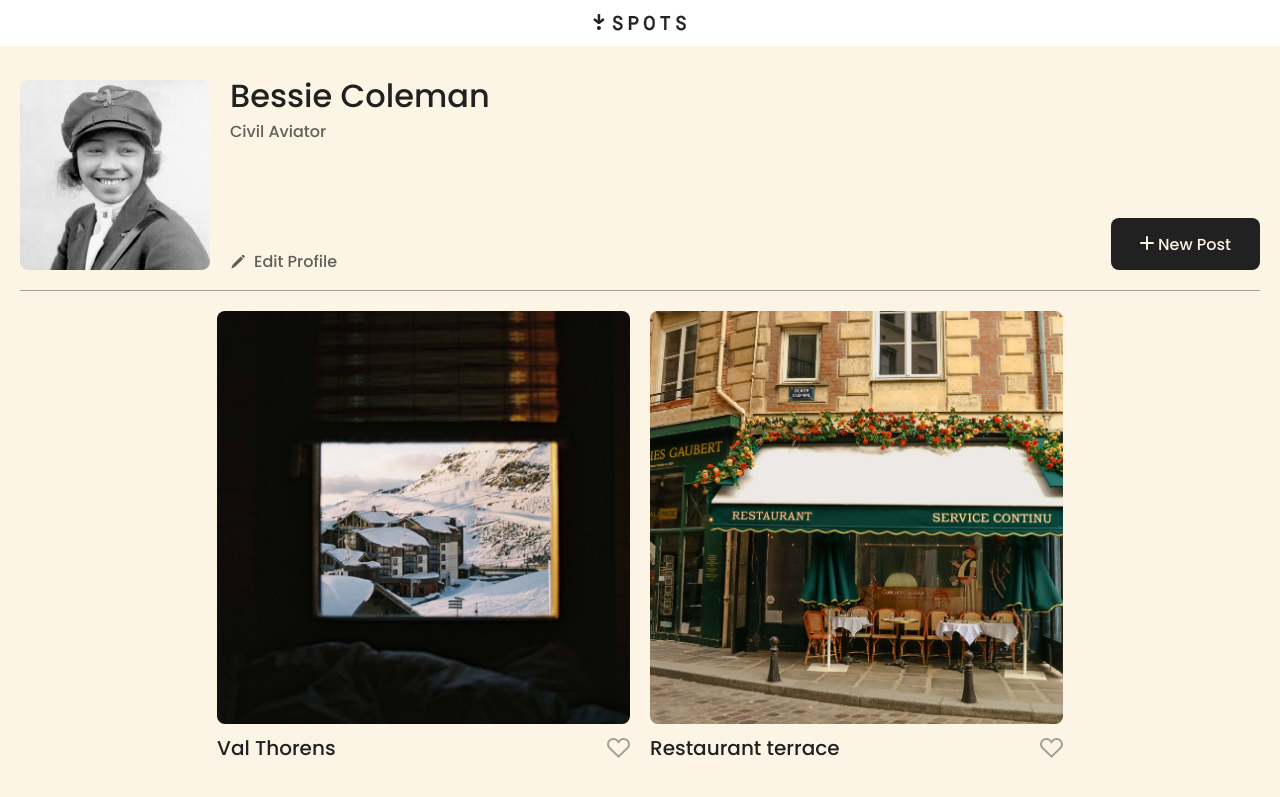
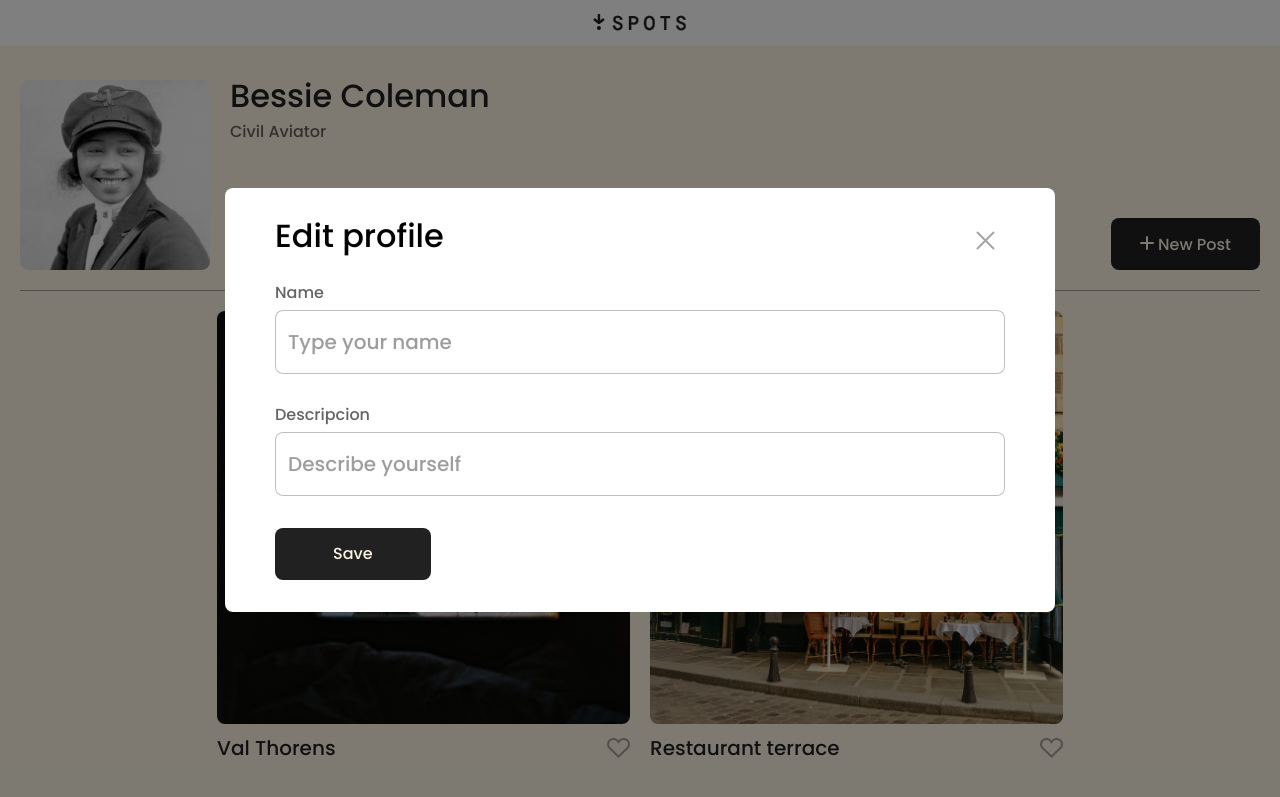
Before and after one commit to ElMenor716/se_project_spots, a plain HTML site: page index.html in a window 1280 px wide. Shown: the top 797 px of the page. Drawn offline with Linux system fonts and the light colour scheme.

Commit message:
added the first modal

```diff
--- /dev/null
+++ b/blocks/modal.css
@@ -0,0 +1,85 @@
+.modal {
+  visibility: hidden;
+  background-color: rgba(0, 0, 0, 0.5);
+  position: fixed;
+  top: 0;
+  right: 0;
+  bottom: 0;
+  left: 0;
+  display: flex;
+  align-items: center;
+  justify-content: center;
+
+}
+
+.modal_is-opened {
+  visibility: visible;
+}
+
+.modal__containar {
+  max-width: 730px;
+  width: 100%;
+  border-radius: 8px;
+  background-color: #fff;
+  padding: 32px 50px;
+  position: relative;
+}
+
+.modal__close-btn {
+  width: 40px;
+  height: 40px;
+  position: absolute;
+  top: 32px;
+  right: 50px;
+  background-image: url(../images/Close\ Icon.svg);
+  background-repeat: no-repeat;
+  border: none;
+  background-color: transparent;
+  padding: 0;
+  cursor: pointer;
+}
+
+.modal__title {
+  margin: 0;
+  padding-bottom: 32px;
+  font-size: 32px;
+  font-weight: 500;
+  line-height: 1;
+}
+
+.modal__form {
+  margin: 0 auto;
+}
+
+.modal__label {
+  display: flex;
+  flex-direction: column;
+  gap: 8px;
+  padding-bottom: 32px;
+  font-size: 16px;
+  font-weight: 500;
+  line-height: 1.1;
+  color: rgba(33, 33, 33, 0.7);
+}
+
+.modal__input {
+  border-radius: 8px;
+  border: rgba(33, 33, 33, 0.4) 1px solid;
+  font-size: 20px;
+  font-weight: 500;
+  line-height: 1;
+  opacity: 70%;
+  padding: 16px 0 16px 12px;
+}
+
+.modal__submit-btn {
+  background-color: #212121;
+  color: #FCF5E5;
+  font-size: 16px;
+  font-weight: 500;
+  line-height: 1;
+  border-radius: 8px;
+  padding: 18px 58px;
+  max-width: 156px;
+  border: none;
+}
--- a/index.html
+++ b/index.html
@@ -127,6 +127,26 @@
       <footer class="footer">
         <p class="footer__text">2025 © Spots</p>
       </footer>
+
+      <div class="modal modal_is-opened">
+        <div class="modal__containar">
+          <button type="button" class="modal__close-btn"></button>
+          <h2 class="modal__title">Edit profile</h2>
+          <form class="modal__form">
+            <label for="profile-name-input" class="modal__label">
+              Name
+              <input id="profile-name-input" type="text" class="modal__input" placeholder="Type your name">
+            </label>
+
+            <label for="profile-descripcion-input" class="modal__label">
+              Descripcion
+              <input id="profile-descripcion-input" type="text" class="modal__input" placeholder="Describe yourself">
+            </label>
+
+            <button type="submit" class="modal__submit-btn">Save</button>
+          </form>
+        </div>
+      </div>
     </div>
   </body>
 </html>
--- a/pages/index.css
+++ b/pages/index.css
@@ -7,3 +7,4 @@
 @import url(../blocks/cards.css);
 @import url(../blocks/card.css);
 @import url(../blocks/footer.css);
+@import url(../blocks/modal.css);
```
Also changed, not shown: images/Close Icon.svg (added).
